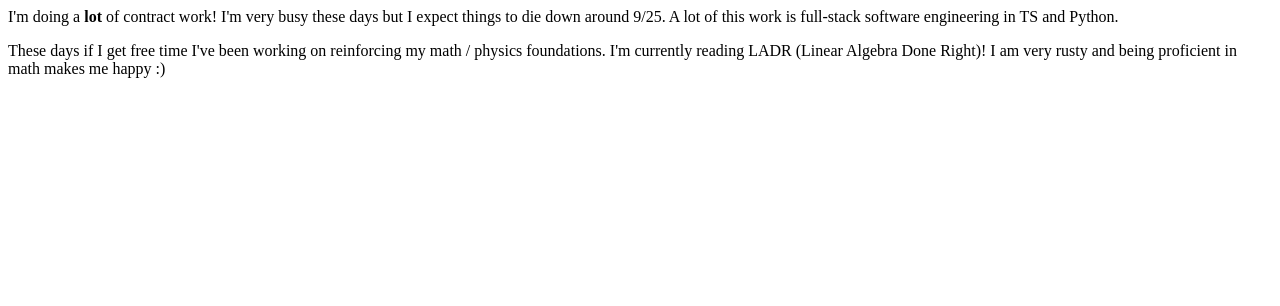
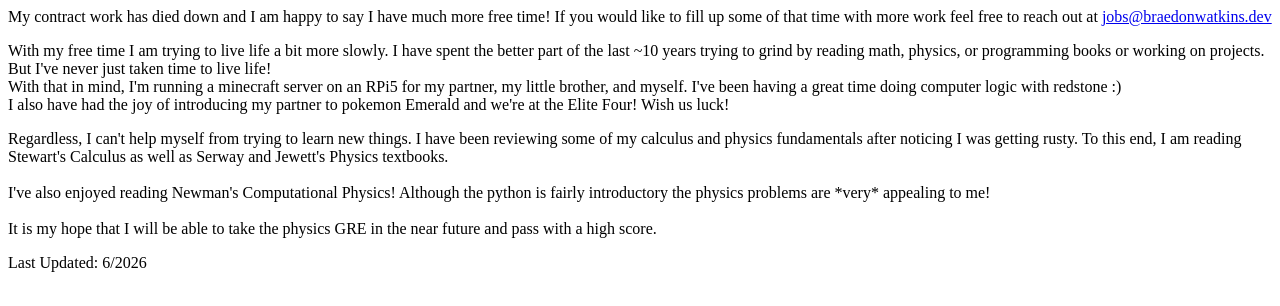
Before and after one commit to braedonwatkins/my-site, an Eleventy site: page now/index.html in a window 1280 px wide. Built offline with nearby package versions, Linux system fonts and the light colour scheme; Eleventy itself is replaced by a stand-in of ours; files that its build step writes are made by us from their sources.

Commit message:
Update now page for 6/26

```diff
--- a/now/index.html
+++ b/now/index.html
@@ -1,13 +1,38 @@
 <html>
   <p>
-    I'm doing a <strong>lot</strong> of contract work! I'm very busy these days
-    but I expect things to die down around 9/25. A lot of this work is
-    full-stack software engineering in TS and Python.
+    My contract work has died down and I am happy to say I have much more free
+    time! If you would like to fill up some of that time with more work feel
+    free to reach out at
+    <a href="jobs@braedonwatkins.dev">jobs@braedonwatkins.dev</a>
   </p>
 
   <p>
-    These days if I get free time I've been working on reinforcing my math /
-    physics foundations. I'm currently reading LADR (Linear Algebra Done Right)!
-    I am very rusty and being proficient in math makes me happy :)
+    With my free time I am trying to live life a bit more slowly. I have spent
+    the better part of the last ~10 years trying to grind by reading math,
+    physics, or programming books or working on projects.
+
+    <br />But I've never just taken time to live life!
+
+    <br />With that in mind, I'm running a minecraft server on an RPi5 for my
+    partner, my little brother, and myself. I've been having a great time doing
+    computer logic with redstone :) <br />I also have had the joy of introducing
+    my partner to pokemon Emerald and we're at the Elite Four! Wish us luck!
   </p>
+
+  <p>
+    Regardless, I can't help myself from trying to learn new things. I have been
+    reviewing some of my calculus and physics fundamentals after noticing I was
+    getting rusty. To this end, I am reading Stewart's Calculus as well as
+    Serway and Jewett's Physics textbooks.
+
+    <br /><br />I've also enjoyed reading Newman's Computational Physics!
+    Although the python is fairly introductory the physics problems are *very*
+    appealing to me!
+
+    <br /><br />
+    It is my hope that I will be able to take the physics GRE in the near future
+    and pass with a high score.
+  </p>
+
+  <p>Last Updated: 6/2026</p>
 </html>
```
